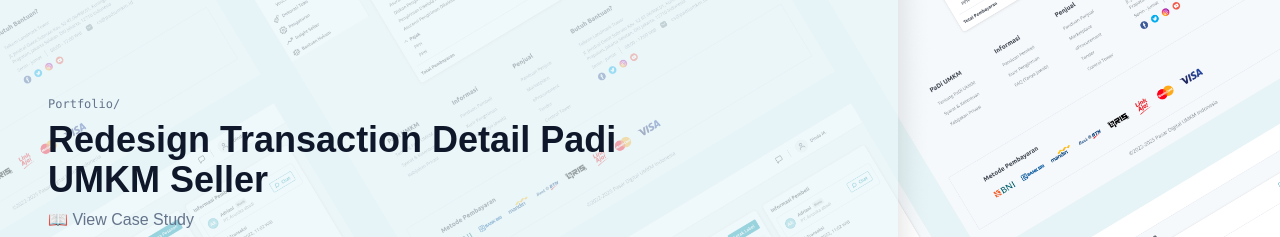
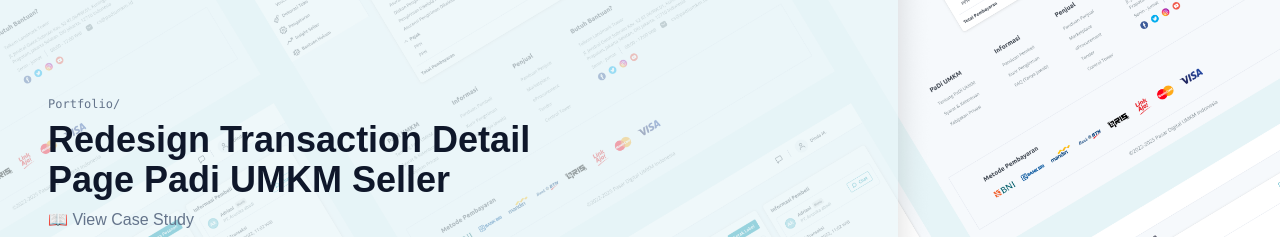
Before and after one commit to fransfirmansyah10/portfolio, a website: page index.html in a window 1280 px wide. Shown: the part 1520-1757 px from the top of the page. Drawn offline with Linux system fonts and the light colour scheme.

Commit message:
jdjcduchudhc

```diff
--- a/index.html
+++ b/index.html
@@ -249,7 +249,7 @@
 
 
                 <p class="font-thin font-mono text-xs text-slate-500">Portfolio/</p>
-                <p class="font-semibold text-4xl text-dark">Redesign Transaction Detail Padi UMKM Seller</p>
+                <p class="font-semibold text-4xl text-dark">Redesign Transaction Detail Page Padi UMKM Seller</p>
 
                 <div class="flex">
                 <a href="revamp-transaction-detail-padiumkm.html" target="" class="flex items-center hover:shadow-lg hover:opacity-50 mr-4 transition duration-300 ease-in-out rounded-lg">
```
Also changed, not shown: revamp-transaction-detail-padiumkm.html (+1 -1 lines), dist/output.css.
